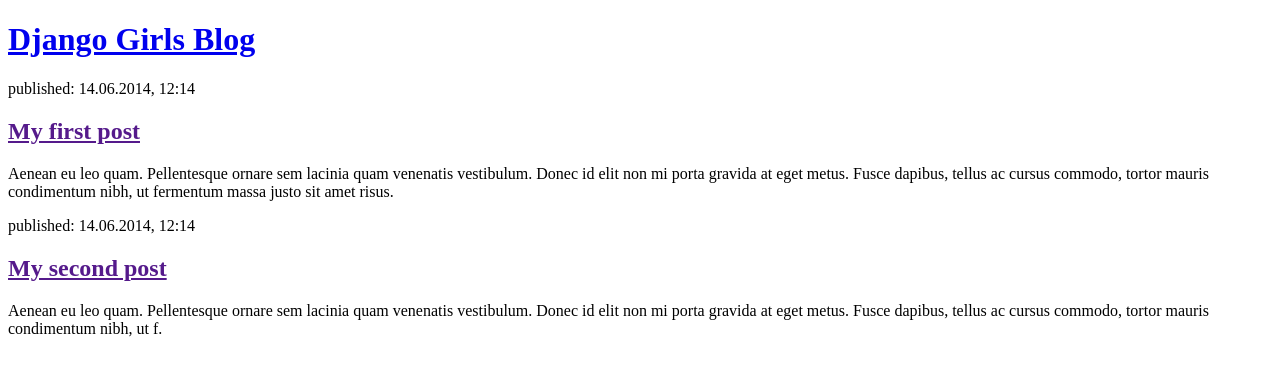
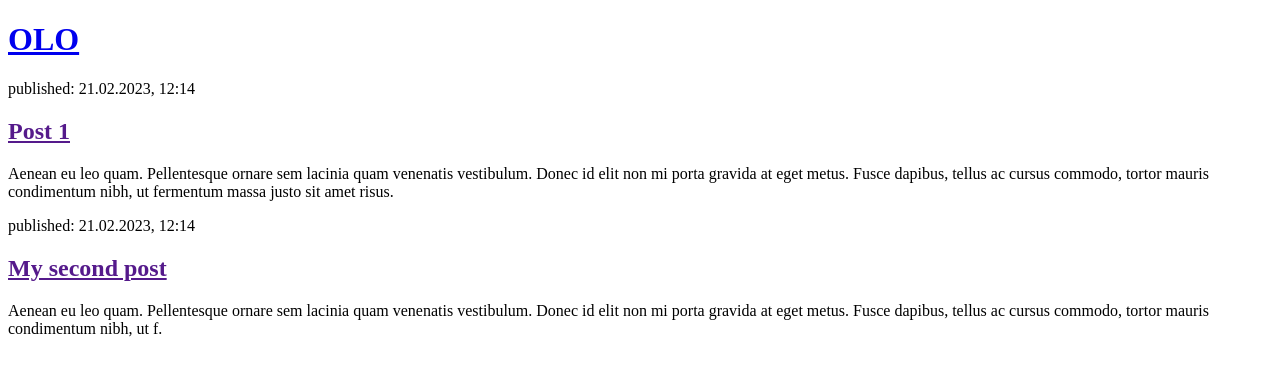
Before and after one commit to Olograf/my-first-blog, a Django app: template blog/templates/blog/post_list.html in a window 1280 px wide. Shown: the top 376 px of the page. Run offline with Django 3.2, Linux system fonts and the light colour scheme; the template is opened without the code that fills it, so the values that code supplies are empty.

Commit message:
Zmiana w kodzie HTML

```diff
--- a/blog/templates/blog/post_list.html
+++ b/blog/templates/blog/post_list.html
@@ -2,30 +2,28 @@
 <html>
 
 <head>
-    <meta name="viewport" content="width=device-width, initial-scale=1">
-    <meta charset="utf-8">
-    <title>Django Girls blog</title>
+    <title>OLO</title>
 </head>
 
 <body>
-    <header>
-        <h1><a href="/">Django Girls Blog</a></h1>
-    </header>
+    <div>
+        <h1><a href="/">OLO</a></h1>
+    </div>
 
-    <article>
-        <time>published: 14.06.2014, 12:14</time>
-        <h2><a href="">My first post</a></h2>
+    <div>
+        <p>published: 21.02.2023, 12:14</p>
+        <h2><a href="">Post 1</a></h2>
         <p>Aenean eu leo quam. Pellentesque ornare sem lacinia quam venenatis vestibulum. Donec id elit non mi porta
             gravida at eget metus. Fusce dapibus, tellus ac cursus commodo, tortor mauris condimentum nibh, ut fermentum
             massa justo sit amet risus.</p>
-    </article>
+    </div>
 
-    <article>
-        <time>published: 14.06.2014, 12:14</time>
+    <div>
+        <p>published: 21.02.2023, 12:14</p>
         <h2><a href="">My second post</a></h2>
         <p>Aenean eu leo quam. Pellentesque ornare sem lacinia quam venenatis vestibulum. Donec id elit non mi porta
             gravida at eget metus. Fusce dapibus, tellus ac cursus commodo, tortor mauris condimentum nibh, ut f.</p>
-    </article>
+    </div>
 </body>
 
 </html>
--- a/mysite/urls.py
+++ b/mysite/urls.py
@@ -20,7 +20,3 @@
     path('admin/', admin.site.urls),
     path('', include('blog.urls')),
 ]
-
-urlpatterns = [
-    path('admin/', admin.site.urls),
-]
```
